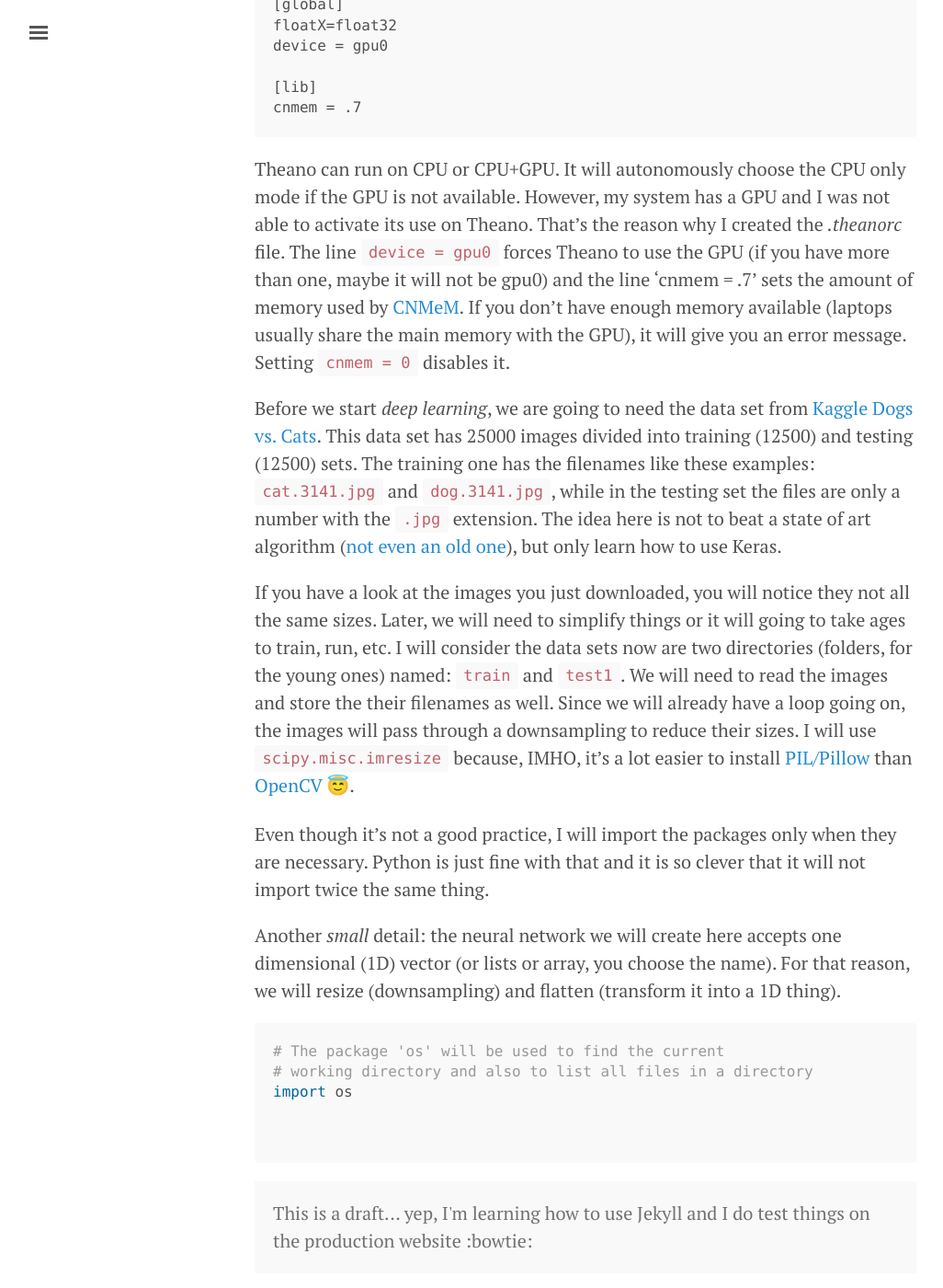
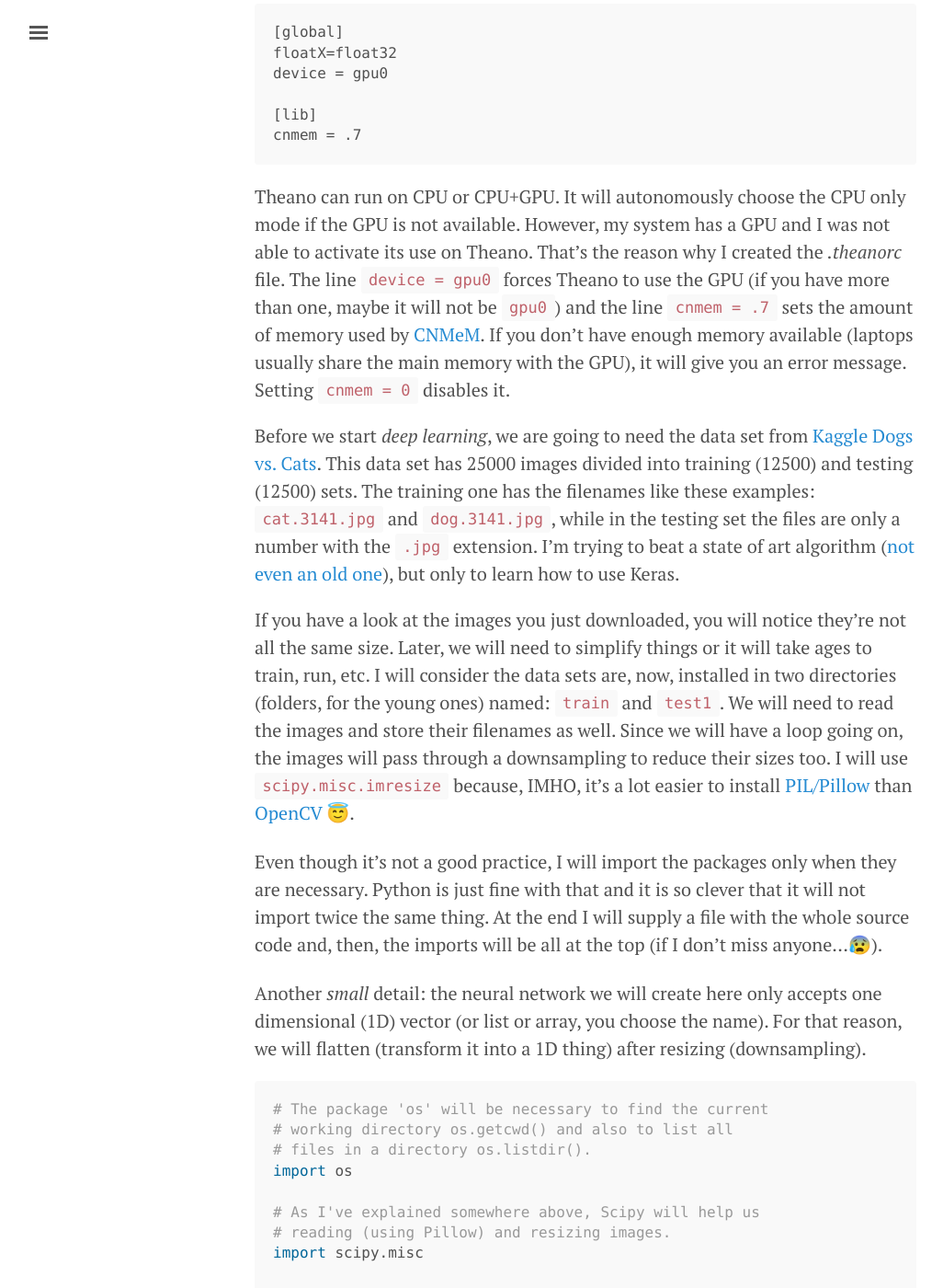
Before and after one commit to ricardodeazambuja/ricardodeazambuja.github.io, a Jekyll site: the page built from _posts/2017-01-29-easy-peasy_deep_learning.md, in a window 1280 px wide and 1400 px high, scrolled down 1307 px. Shown: the whole window at 92% size, without its empty margins (3-1029 px from the left). Built offline with Jekyll 4.4.1, drawn with Linux system fonts in a browser that asks for light colours; emoji names are drawn with the system emoji font; some of the changed text lies outside the part shown.

Commit message:
back to draft

````diff
--- a/_config.yml
+++ b/_config.yml
@@ -34,3 +34,4 @@
 
 gems:
   - jemoji
+  - jekyll-paginate
--- a/_posts/2017-01-29-easy-peasy_deep_learning.md
+++ b/_posts/2017-01-29-easy-peasy_deep_learning.md
@@ -13,11 +13,11 @@
 - [ ] And, to show off, modifying the previous example using a convolutional neural network.
 - [ ] Enjoy our time because when you work on something you like, it is not work anymore!
 
-Am I going to reinvent the wheel? Hopefully not! I will use my very strong [*Google-fu*](https://en.wiktionary.org/wiki/Google-fu) to find something we can reuse. The first result Google gave me was [this](http://www.pyimagesearch.com/2016/09/26/a-simple-neural-network-with-python-and-keras/). The [pyimagesearch](http://www.pyimagesearch.com) website is a very good source of things related to image processing, but, I'll have to admit, I don't like the way the guy deals with his readers forcing them to use his own library and to subscribe to be able to download source code... however, he is sharing knowledge and this is a good thing:relieved:. The idea here is to partially follow his steps with some changes introduced because I thought were useful or just a matter of personal taste :satisfied: (I'm using a lot of emojis because I've just found this [emoji cheat sheet](http://www.webpagefx.com/tools/emoji-cheat-sheet/)).
+Am I going to reinvent the wheel? Hopefully not! I will use my very strong [*Google-fu*](https://en.wiktionary.org/wiki/Google-fu) to find something we can reuse. The first result Google gave me was [this](http://www.pyimagesearch.com/2016/09/26/a-simple-neural-network-with-python-and-keras/). The [pyimagesearch](http://www.pyimagesearch.com) website is a very good source of things related to image processing, but, I'll have to admit, I don't like the way the guy deals with his readers forcing them to use his own library and to subscribe to be able to download source code... however, he is sharing knowledge and this is a good thing :relieved:. My intention here is to partially follow his steps with some changes introduced because I thought were useful or just a matter of personal taste :satisfied: (I'm using a lot of emojis because I've just found this [emoji cheat sheet](http://www.webpagefx.com/tools/emoji-cheat-sheet/)).
 
-By the way, I'm supposing [Keras](https://keras.io/) and [Theano](http://deeplearning.net/software/theano/) or [TensorFlow](https://www.tensorflow.org/) are already installed, up and running. My personal experience tells me Theano is easier to install than TensorFlow, but, maybe, I was just unlucky/lucky:sunglasses:.
+By the way, I'm supposing [Keras](https://keras.io/) and [Theano](http://deeplearning.net/software/theano/) or [TensorFlow](https://www.tensorflow.org/) are already installed, up and running. My personal experience tells me Theano is easier to install than TensorFlow, but, maybe, I was just unlucky/lucky :sunglasses:.
 
-I'm using Theano on a Macbook pro with NVidia GPU, but I have found one caveat related to amount of memory available. To have more control, I've created a file on my user's home directory called *.theanorc* with this content:
+I'm using Theano on a laptop that has a GeForce GT 750M GPU, but I have found one caveat related to amount of memory available (the system shares its main memory with the GPU). To have more control, I created a file on my user's home directory called *.theanorc* with this content:
 
 ```
 [global]
@@ -28,23 +28,32 @@
 cnmem = .7
 ```
 
-Theano can run on CPU or CPU+GPU. It will autonomously choose the CPU only mode if the GPU is not available. However, my system has a GPU and I was not able to activate its use on Theano. That's the reason why I created the *.theanorc* file. The line `device = gpu0` forces Theano to use the GPU (if you have more than one, maybe it will not be gpu0) and the line 'cnmem = .7' sets the amount of memory used by [CNMeM](http://deeplearning.net/software/theano/library/config.html#config.config.lib.cnmem). If you don't have enough memory available (laptops usually share the main memory with the GPU), it will give you an error message. Setting `cnmem = 0` disables it.
+Theano can run on CPU or CPU+GPU. It will autonomously choose the CPU only mode if the GPU is not available. However, my system has a GPU and I was not able to activate its use on Theano. That's the reason why I created the *.theanorc* file. The line `device = gpu0` forces Theano to use the GPU (if you have more than one, maybe it will not be `gpu0`) and the line `cnmem = .7` sets the amount of memory used by [CNMeM](http://deeplearning.net/software/theano/library/config.html#config.config.lib.cnmem). If you don't have enough memory available (laptops usually share the main memory with the GPU), it will give you an error message. Setting `cnmem = 0` disables it.
 
-Before we start *deep learning*, we are going to need the data set from [Kaggle Dogs vs. Cats](https://www.kaggle.com/c/dogs-vs-cats). This data set has 25000 images divided into training (12500) and testing (12500) sets. The training one has the filenames like these examples: `cat.3141.jpg` and `dog.3141.jpg`, while in the testing set the files are only a number with the `.jpg` extension. The idea here is not to beat a state of art algorithm ([not even an old one](http://xenon.stanford.edu/~pgolle/papers/dogcat.pdf)), but only learn how to use Keras.
+Before we start *deep learning*, we are going to need the data set from [Kaggle Dogs vs. Cats](https://www.kaggle.com/c/dogs-vs-cats). This data set has 25000 images divided into training (12500) and testing (12500) sets. The training one has the filenames like these examples: `cat.3141.jpg` and `dog.3141.jpg`, while in the testing set the files are only a number with the `.jpg` extension. I'm trying to beat a state of art algorithm ([not even an old one](http://xenon.stanford.edu/~pgolle/papers/dogcat.pdf)), but only to learn how to use Keras.
 
-If you have a look at the images you just downloaded, you will notice they not all the same sizes. Later, we will need to simplify things or it will going to take ages to train, run, etc. I will consider the data sets now are two directories (folders, for the young ones) named: `train` and `test1`. We will need to read the images and store the their filenames as well. Since we will already have a loop going on, the images will pass through a downsampling to reduce their sizes. I will use `scipy.misc.imresize` because, IMHO, it's a lot easier to install [PIL/Pillow](https://pypi.python.org/pypi/Pillow/2.2.1) than [OpenCV](https://www.google.co.uk/webhp?q=installing+opencv+python) :innocent:.
+If you have a look at the images you just downloaded, you will notice they're not all the same size. Later, we will need to simplify things or it will take ages to train, run, etc. I will consider the data sets are, now, installed in two directories (folders, for the young ones) named: `train` and `test1`. We will need to read the images and store their filenames as well. Since we will have a loop going on, the images will pass through a downsampling to reduce their sizes too. I will use `scipy.misc.imresize` because, IMHO, it's a lot easier to install [PIL/Pillow](https://pypi.python.org/pypi/Pillow/2.2.1) than [OpenCV](https://www.google.co.uk/webhp?q=installing+opencv+python) :innocent:.
 
-Even though it's not a good practice, I will import the packages only when they are necessary. Python is just fine with that and it is so clever that it will not import twice the same thing.
+Even though it's not a good practice, I will import the packages only when they are necessary. Python is just fine with that and it is so clever that it will not import twice the same thing. At the end I will supply a file with the whole source code and, then, the imports will be all at the top (if I don't miss anyone...:cold_sweat:).
 
-Another *small* detail: the neural network we will create here accepts one dimensional (1D) vector (or lists or array, you choose the name). For that reason, we will resize (downsampling) and flatten (transform it into a 1D thing).
+Another *small* detail: the neural network we will create here only accepts one dimensional (1D) vector (or list or array, you choose the name). For that reason, we will flatten (transform it into a 1D thing) after resizing (downsampling).
 
 ```python
-# The package 'os' will be used to find the current
-# working directory and also to list all files in a directory
+# The package 'os' will be necessary to find the current
+# working directory os.getcwd() and also to list all
+# files in a directory os.listdir().
 import os
 
+# As I've explained somewhere above, Scipy will help us
+# reading (using Pillow) and resizing images.
+import scipy.misc
 
+
+path = os.getcwd()+"/"
+dirname = "train"
+imagePaths = [path+dirname+"/"+filename for filename in os.listdir(path+dirname)]
 ```
+
 
 
 
````
